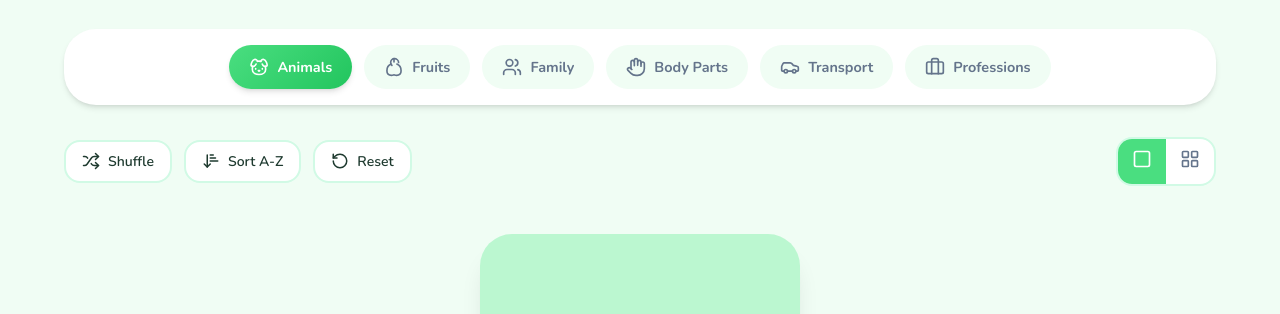
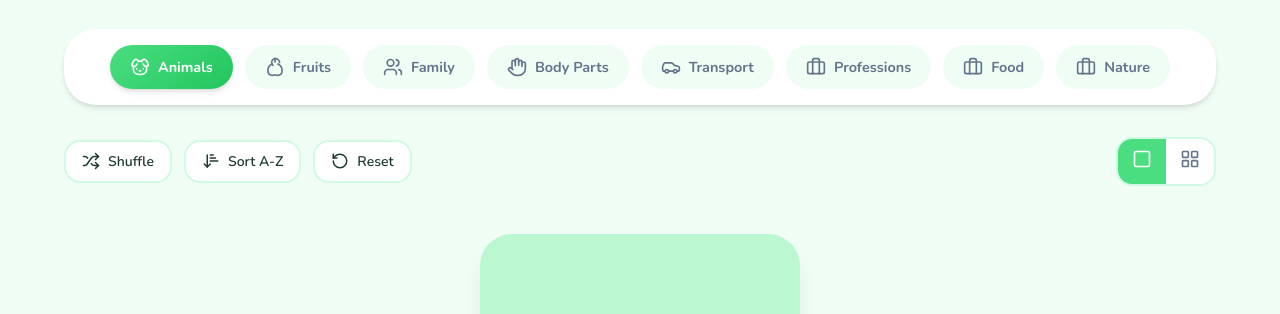
Before and after one commit to vshnayder/flashcards, a plain HTML site: page index.html in a window 1280 px wide. Shown: the part 247-561 px from the top of the page. Drawn offline with nearby package versions, Linux system fonts and the light colour scheme.

Commit message:
added tabs

```diff
--- a/index.html
+++ b/index.html
@@ -107,6 +107,22 @@
           </svg>
         </span>
         Professions
+      </button><button class="category-tab" data-category="professions">
+        <span class="tab-icon">
+          <svg xmlns="http://www.w3.org/2000/svg" viewBox="0 0 24 24" fill="none" stroke="currentColor" stroke-width="2" stroke-linecap="round" stroke-linejoin="round">
+            <path d="M16 20V4a2 2 0 0 0-2-2h-4a2 2 0 0 0-2 2v16"/>
+            <rect width="20" height="14" x="2" y="6" rx="2"/>
+          </svg>
+        </span>
+        Food
+      </button><button class="category-tab" data-category="professions">
+        <span class="tab-icon">
+          <svg xmlns="http://www.w3.org/2000/svg" viewBox="0 0 24 24" fill="none" stroke="currentColor" stroke-width="2" stroke-linecap="round" stroke-linejoin="round">
+            <path d="M16 20V4a2 2 0 0 0-2-2h-4a2 2 0 0 0-2 2v16"/>
+            <rect width="20" height="14" x="2" y="6" rx="2"/>
+          </svg>
+        </span>
+        Nature
       </button>
     </div>
 
```
Also changed, not shown: images/hi.html (deleted).
